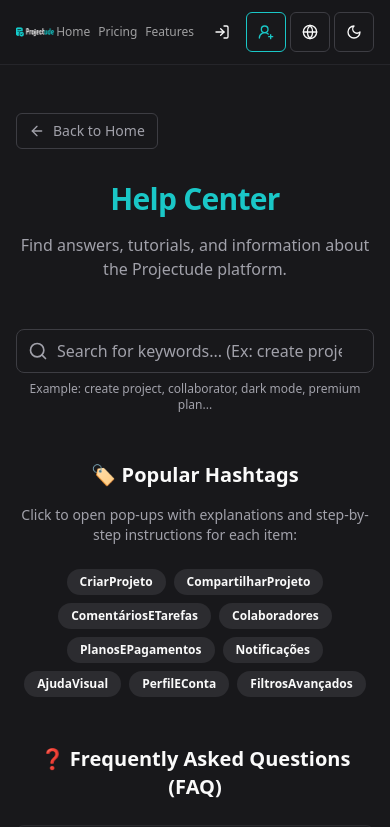
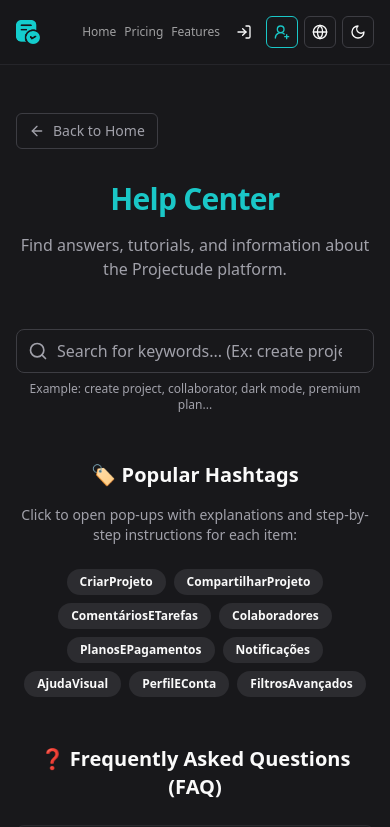
Before and after one commit to BrunoCstr/Projectude_lp, a Next.js app: page /en/central-de-ajuda in a window 390 px wide. Shown: the top 827 px of the page. Built offline with nearby package versions, Linux system fonts and the light colour scheme.

Commit message:
fix(header): ajustado a logo

```diff
--- a/src/components/layout/header.tsx
+++ b/src/components/layout/header.tsx
@@ -31,10 +31,11 @@
         {/* Desktop & Mobile Logo */}
         <div className="mr-auto flex items-center md:mr-4">
           <img
-            src="/logo_dark_mode.png"
-            width={150}
-            height={150}
-            alt="Logo teste"
+            src="/logo_projectude.png"
+            width={24}
+            height={24}
+            alt="Logo Projectude"
+            className="h-6 w-6 md:h-8 md:w-8 transition-all duration-300"
           />
         </div>
 
@@ -97,33 +98,27 @@
           </nav>
 
           {/* Right Side Icons for Mobile */}
-          <div className="flex items-center space-x-1">
+          <div className="flex items-center space-x-0.5 gap-1">
             <Button
               variant="ghost"
               size="icon"
-              className="hover:bg-secondary hover:text-secondary-foreground cursor-pointer transition-all duration-700"
-              onClick={() =>
-                window.open("https://app.projectude.com", "_blank")
-              }
+              className="h-8 w-8 min-w-0 p-1 hover:bg-secondary hover:text-secondary-foreground cursor-pointer transition-all duration-700"
+              onClick={() => window.open("https://app.projectude.com", "_blank")}
             >
-              <LogIn className="h-5 w-5" />{" "}
-              {/* Adjusted icon size for mobile */}
+              <LogIn className="h-4 w-4" />
               <span className="sr-only">{t("login")}</span>
             </Button>
             <Button
               variant="outline"
               size="icon"
-              className="border-primary text-primary hover:bg-primary dark:hover:text-black hover:text-primary-foreground cursor-pointer transition-all duration-700"
-              onClick={() =>
-                window.open("https://app.projectude.com", "_blank")
-              }
+              className="h-8 w-8 min-w-0 p-1 border-primary text-primary hover:bg-primary dark:hover:text-black hover:text-primary-foreground cursor-pointer transition-all duration-700"
+              onClick={() => window.open("https://app.projectude.com", "_blank")}
             >
-              <UserRoundPlus className="h-5 w-5" />{" "}
-              {/* Adjusted icon size for mobile */}
+              <UserRoundPlus className="h-4 w-4" />
               <span className="sr-only">{t("signup")}</span>
             </Button>
-            <LanguageSelector />
-            <ThemeToggle />
+            <LanguageSelector buttonClassName="h-8 w-8 min-w-0 p-1" iconClassName="h-4 w-4" />
+            <ThemeToggle className="h-8 w-8 min-w-0 p-1" iconClassName="h-4 w-4" />
           </div>
         </div>
 
@@ -149,15 +144,15 @@
             <span className="hidden md:inline">{t("signup")}</span>
             <span className="sr-only md:hidden">{t("signup")}</span>
           </Button>
-          <LanguageSelector />
-          <ThemeToggle />
+          <LanguageSelector buttonClassName="h-8 w-8 min-w-0 p-1" iconClassName="h-4 w-4" />
+          <ThemeToggle className="h-8 w-8 min-w-0 p-1" iconClassName="h-4 w-4" />
         </div>
       </div>
     </header>
   );
 }
 
-function LanguageSelector() {
+function LanguageSelector({ buttonClassName = "", iconClassName = "" } = {}) {
   const router = useRouter();
   const pathname = usePathname();
   const searchParams = useSearchParams();
@@ -169,7 +164,7 @@
   function changeLocale(newLocale: string) {
     // Remove o "/[locale]" atual do início da rota
     const segments = pathname.split("/");
-    segments[1] = newLocale; // substitui o locale (índice 0 é “”, 1 é locale)
+    segments[1] = newLocale; // substitui o locale (índice 0 é "", 1 é locale)
     const newPath = segments.join("/");
     router.push(newPath + search);
   }
@@ -180,9 +175,9 @@
         <Button
           variant="outline"
           size="icon"
-          className="hover:bg-secondary hover:text-secondary-foreground"
+          className={`hover:bg-secondary hover:text-secondary-foreground ${buttonClassName}`}
         >
-          <Globe className="h-5 w-5" />
+          <Globe className={iconClassName || "h-5 w-5"} />
           <span className="sr-only">{t("selectLanguage")}</span>
         </Button>
       </DropdownMenuTrigger>
--- a/src/components/theme-toggle.tsx
+++ b/src/components/theme-toggle.tsx
@@ -1,4 +1,3 @@
-
 "use client";
 
 import * as React from "react";
@@ -14,16 +13,16 @@
 } from "@/components/ui/dropdown-menu";
 import { useTranslations } from "next-intl";
 
-export function ThemeToggle() {
+export function ThemeToggle({ className = "", iconClassName = "" }: { className?: string, iconClassName?: string } = {}) {
   const { setTheme } = useTheme();
   const t = useTranslations('Header');
 
   return (
     <DropdownMenu>
       <DropdownMenuTrigger asChild>
-        <Button variant="outline" size="icon" className="hover:bg-secondary hover:text-secondary-foreground"> {/* Remove accent hover */}
-          <Sun className="h-[1.2rem] w-[1.2rem] rotate-0 scale-100 transition-all dark:-rotate-90 dark:scale-0" />
-          <Moon className="absolute h-[1.2rem] w-[1.2rem] rotate-90 scale-0 transition-all dark:rotate-0 dark:scale-100" />
+        <Button variant="outline" size="icon" className={`hover:bg-secondary hover:text-secondary-foreground ${className}`}>
+          <Sun className={`rotate-0 scale-100 transition-all dark:-rotate-90 dark:scale-0 ${iconClassName}`} />
+          <Moon className={`absolute rotate-90 scale-0 transition-all dark:rotate-0 dark:scale-100 ${iconClassName}`} />
           <span className="sr-only">Toggle theme</span>
         </Button>
       </DropdownMenuTrigger>
```
